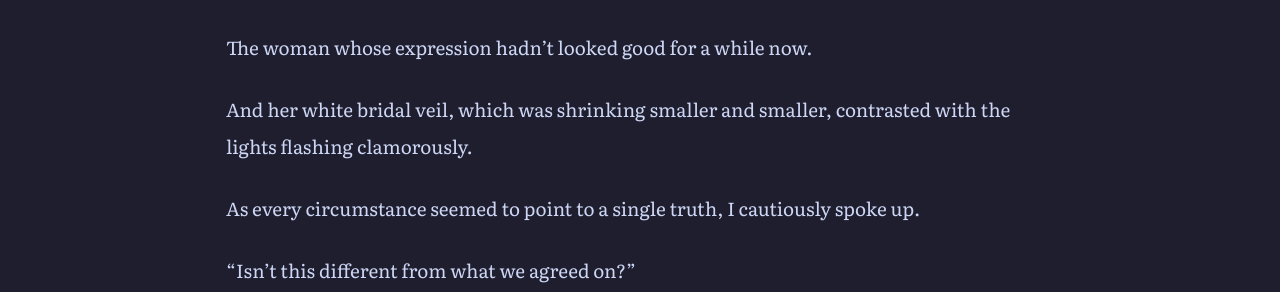
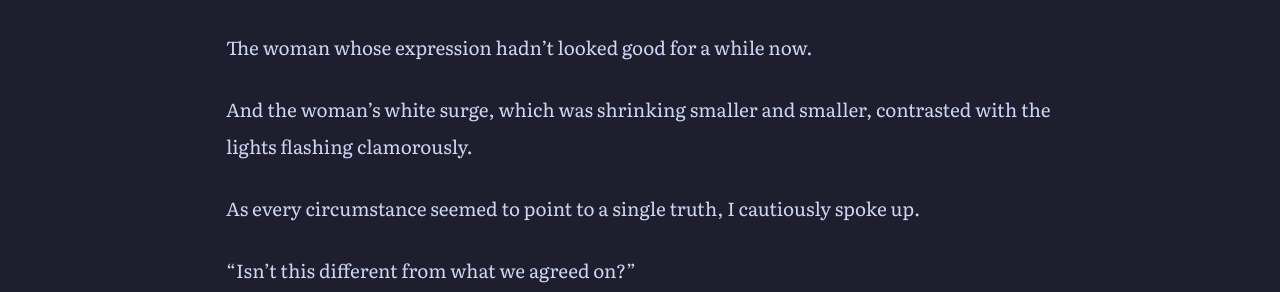
Before and after one commit to soleumn/soleumn.github.io, a Jekyll site: the page built from _chapters/esg/ch166.md, in a window 1280 px wide and 900 px high, scrolled down 2047 px. Shown: the part 165-457 px from the top of the window. Built offline with Jekyll 4.4.1, drawn with Linux system fonts in a browser that asks for light colours; some web fonts are replaced; comment, search, counter and statistics services are not loaded.

Commit message:
Edit Chapter 166 (via site)

```diff
--- a/_chapters/esg/ch166.md
+++ b/_chapters/esg/ch166.md
@@ -65,7 +65,7 @@ At the thought that crossed my mind, I turned back to look at the woman.
 
 The woman whose expression hadn't looked good for a while now.
 
-And her white bridal veil, which was shrinking smaller and smaller, contrasted with the lights flashing clamorously.
+And the woman's white surge, which was shrinking smaller and smaller, contrasted with the lights flashing clamorously.
 
 As every circumstance seemed to point to a single truth, I cautiously spoke up.
 
```
